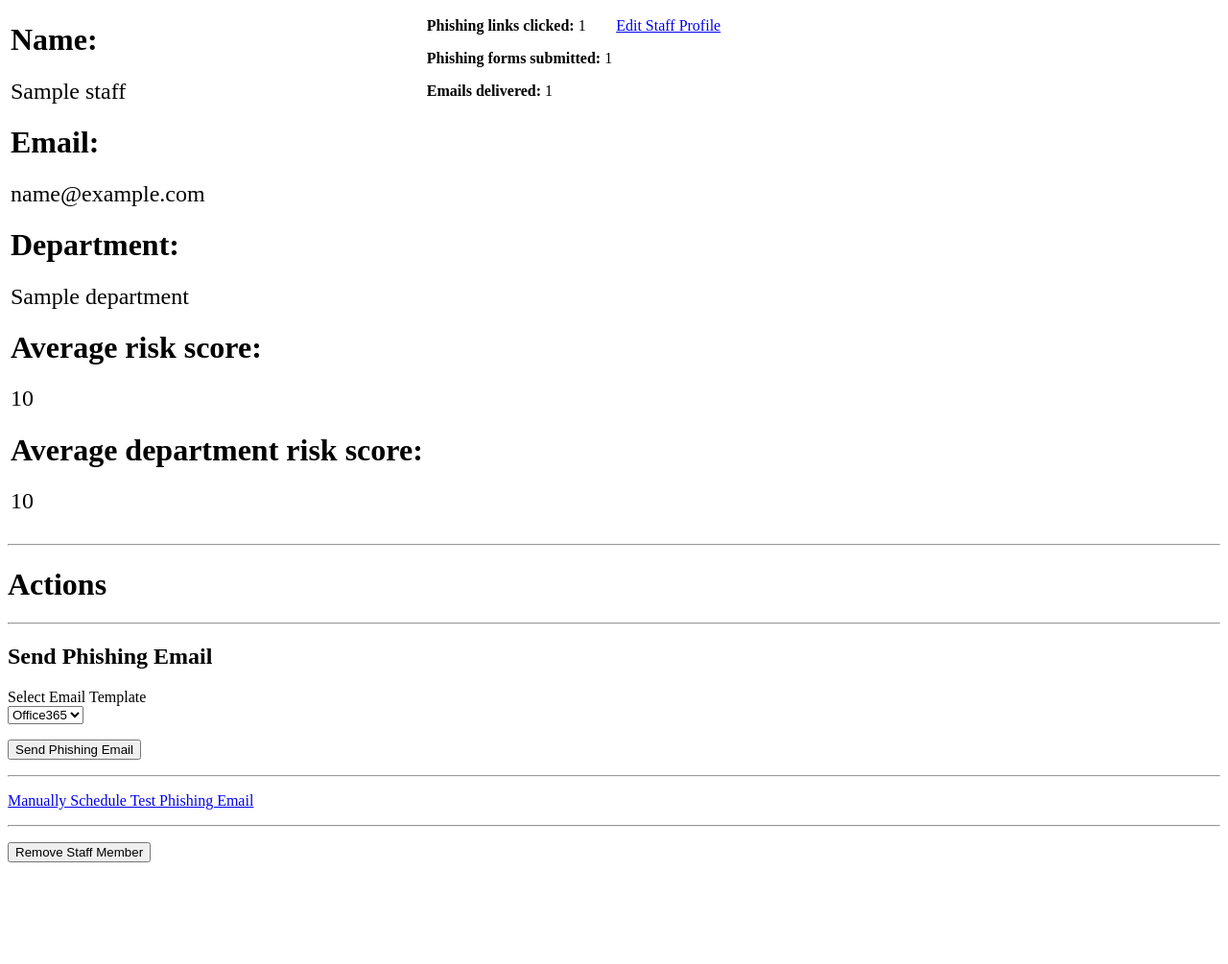
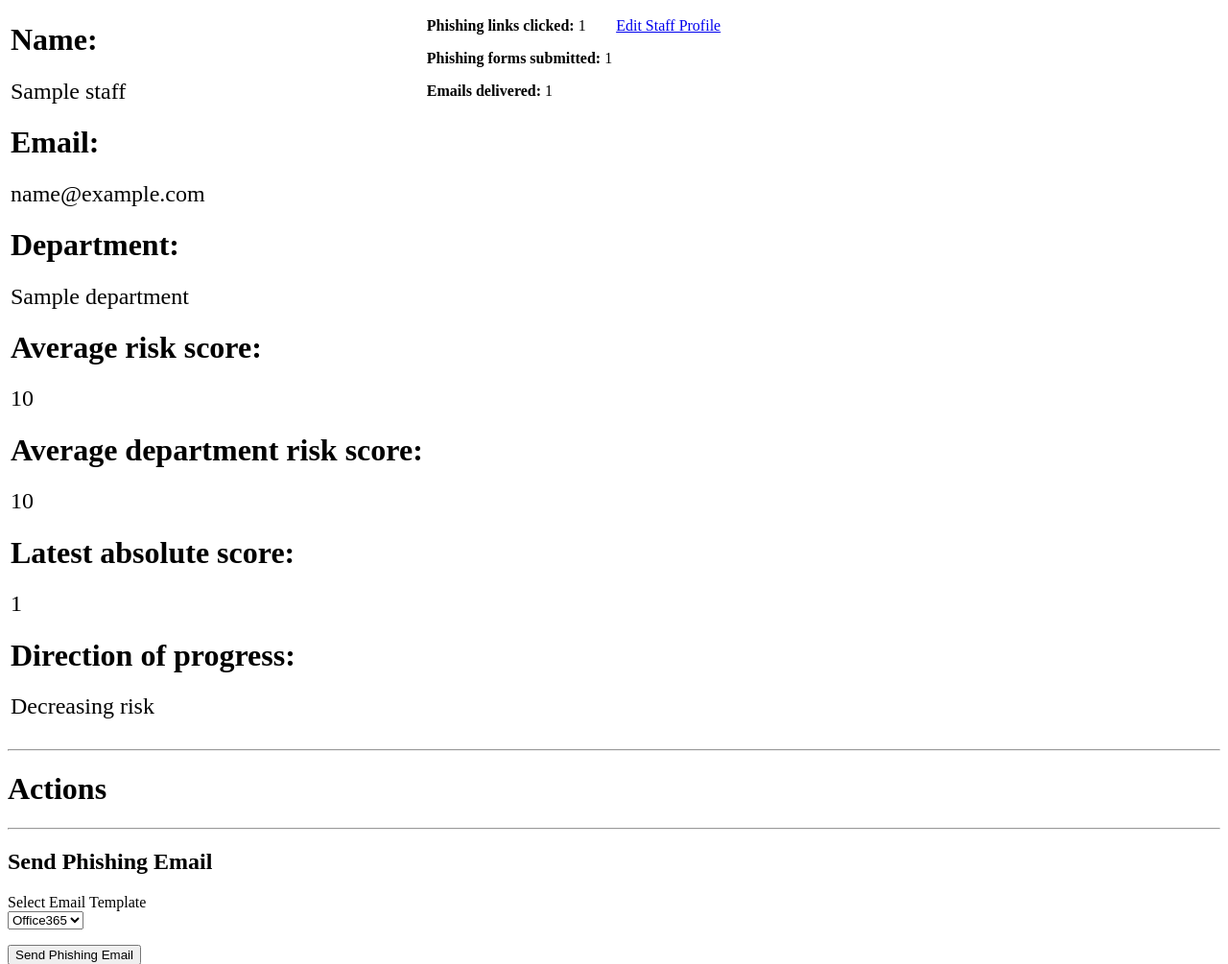
Before and after one commit to robj3d3/phishing-project, a Flask app: page /staff/1 in a window 1280 px wide. Shown: the part 117-1122 px from the top of the page at 96% size. Before the commit the page ends 1016 px from the top, so only its background shows below. Run offline with Flask 2, Linux system fonts and the light colour scheme; tables that the repository leaves empty hold one stand-in row (values such as "Sample post").

Commit message:
latest_risk and direction columns and calculations added

```diff
--- a/app/main/routes.py
+++ b/app/main/routes.py
@@ -56,11 +56,17 @@ def landingpage(page, staffid):
         staff = Staff.query.filter_by(id=staffid).first()
         department = Departments.query.get(staff.department_id)
         staff.clicked += 1
-        if staff.clicked == 1: # first time staff member interaction, no need to find average
+        staff.latest_risk = 30
+        if staff.clicked == 1: # first time staff member interaction, no need to find average or change direction (as default is False)
             staff.risk_score += 30
         else:
-            staff.risk_score = (staff.risk_score + 30)/2
-        dep_risk = 0
+            new_risk = (staff.risk_score + 30)/2
+            if (new_risk - staff.risk_score) > 0:
+                staff.direction = False
+            elif (new_risk - staff.risk_score) < 0:
+                staff.direction = True
+            staff.risk_score = new_risk
+        dep_risk = 0 # to calculate department risk score, find average by summing staff risk scores and diving by no. staff
         for i in list(department.staff_members):
             dep_risk += i.risk_score
         dep_risk /= len(list(department.staff_members))
@@ -70,11 +76,17 @@ def landingpage(page, staffid):
         staff = Staff.query.filter_by(id=staffid).first()
         department = Departments.query.get(staff.department_id)
         staff.submitted += 1
+        staff.latest_risk = 100
         if staff.clicked == 1:
             staff.risk_score += 70
         else:
-            staff.risk_score = ((staff.risk_score * 2) + 70)/2
-        dep_risk = 0 # to calculate department risk score, find average by summing staff risk scores and diving by no. staff
+            new_risk = ((staff.risk_score * 2) + 70)/2
+            if (new_risk - ((staff.risk_score * 2) - 30)) > 0:
+                staff.direction = False
+            elif (new_risk - ((staff.risk_score * 2) - 30)) < 0:
+                staff.direction = True
+            staff.risk_score = new_risk
+        dep_risk = 0
         for i in list(department.staff_members):
             dep_risk += i.risk_score
         dep_risk /= len(list(department.staff_members))
@@ -103,15 +115,25 @@ def edit_staff(staffid):
         return redirect(url_for('main.edit_staff', staffid=staff.id))
     if resetRiskForm.validate_on_submit():
         staff = Staff.query.filter_by(id=staffid).first()
+        department = Departments.query.get(staff.department_id)
         staff.risk_score = 0
         staff.delivered = 0
         staff.clicked = 0
         staff.submitted = 0
+        staff.latest_risk = 0
+        staff.direction = False
+        dep_risk = 0 # need to re-calculate department risk_score with this staff member's new reset risk score
+        for i in list(department.staff_members):
+            dep_risk += i.risk_score
+        dep_risk /= len(list(department.staff_members))
+        department.risk_score = dep_risk
         db.session.commit()
+        ### required to prevent form from being cleared upon resetRiskForm submission
         editStaffForm.staff_name.data = staff.staff_name
         editStaffForm.email.data = staff.email
         editStaffForm.department.data = staff.department_id
         editStaffForm.risk_score.data = staff.risk_score
+        ###
     elif request.method == 'GET': # this will show the default for a GET request as the form filled with existing staff details
         staff = Staff.query.filter_by(id=staffid).first()
         editStaffForm.staff_name.data = staff.staff_name
--- a/app/models.py
+++ b/app/models.py
@@ -18,6 +18,8 @@ class Staff(db.Model):
     submitted = db.Column(db.Integer, default=0)
     delivered = db.Column(db.Integer, default=0)
     risk_score = db.Column(db.Integer, default=0)
+    latest_risk = db.Column(db.Integer, default=0)
+    direction = db.Column(db.Boolean, default=False) # false = increased risk in latest performance, true = decreased risk in latest performance
     scheduled_emails = db.relationship('ScheduledEmails', backref='staff', lazy='dynamic') # notice uppercase 'S' for Scheduled (name of MODEL)
     # for one-to-many relationship, relationship defined on 'one' side... not a part of database diagram... it just defines the relationship
     # backref allows staff to be found given a scheduled email (ScheduledEmails.staff) - useful for reports
--- a/app/templates/staff.html
+++ b/app/templates/staff.html
@@ -10,6 +10,13 @@
                 <h1>Department:</h1> <h2><span style="font-weight:normal;">{{ department.department_name }}</span></h2>
                 <h1>Average risk score:</h1> <h2><span style="font-weight:normal;">{{ staff.risk_score|round(1, 'common') }}</span></h2>
                 <h1>Average department risk score:</h1> <h2><span style="font-weight:normal;">{{ department.risk_score|round(1, 'common') }}</span></h2>
+                <h1>Latest absolute score:</h1> <h2><span style="font-weight:normal;">{{ staff.latest_risk }}</span></h2>
+                <h1>Direction of progress:</h1>
+                    {% if staff.direction %}
+                    <h2><span style="font-weight:normal;">Decreasing risk</span></h2>
+                    {% else %}
+                    <h2><span style="font-weight:normal;">Increasing risk</span></h2>
+                    {% endif %}
             </td>
             <td>
                 <p><strong>Phishing links clicked:</strong> {{ staff.clicked }}</p>
```
Also changed, not shown: migrations/versions/f68131da43fb_latest_risk_and_direction_columns_added.py (added, +30 -0 lines), 1 other file.
